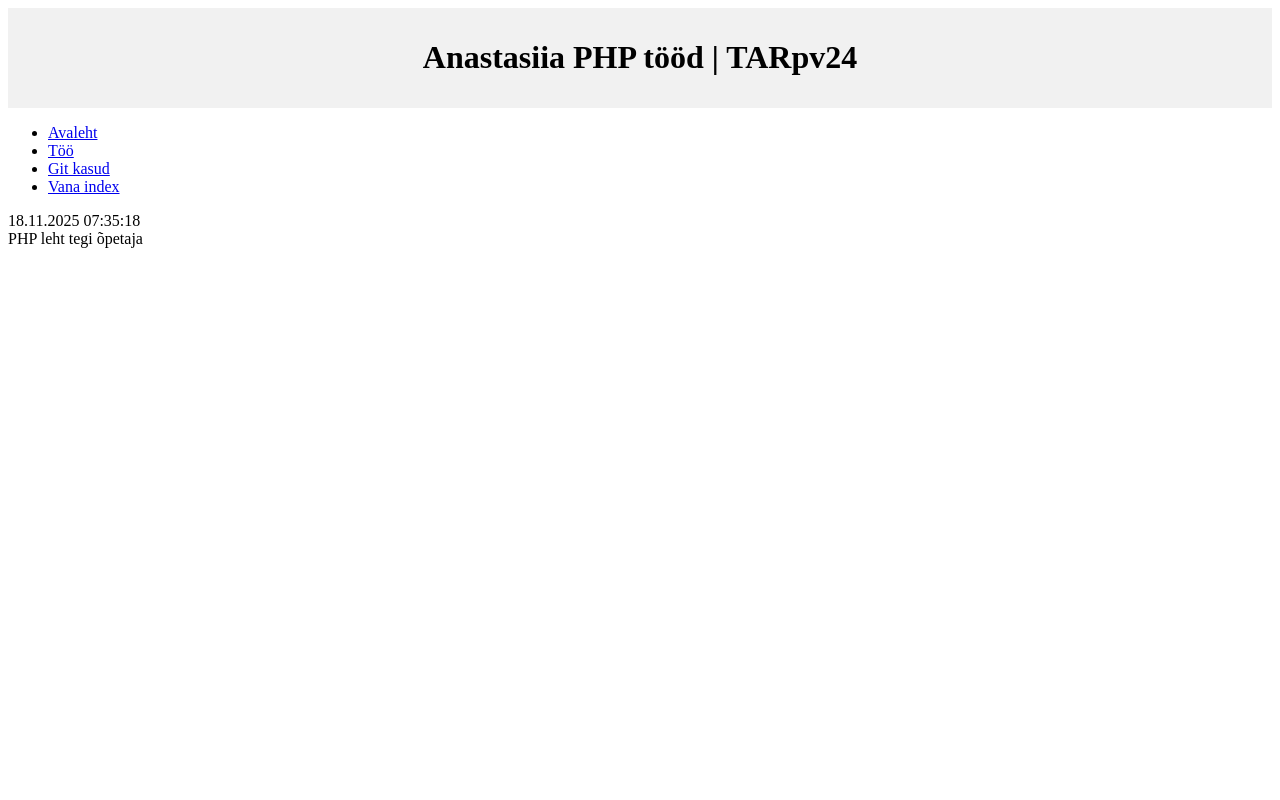
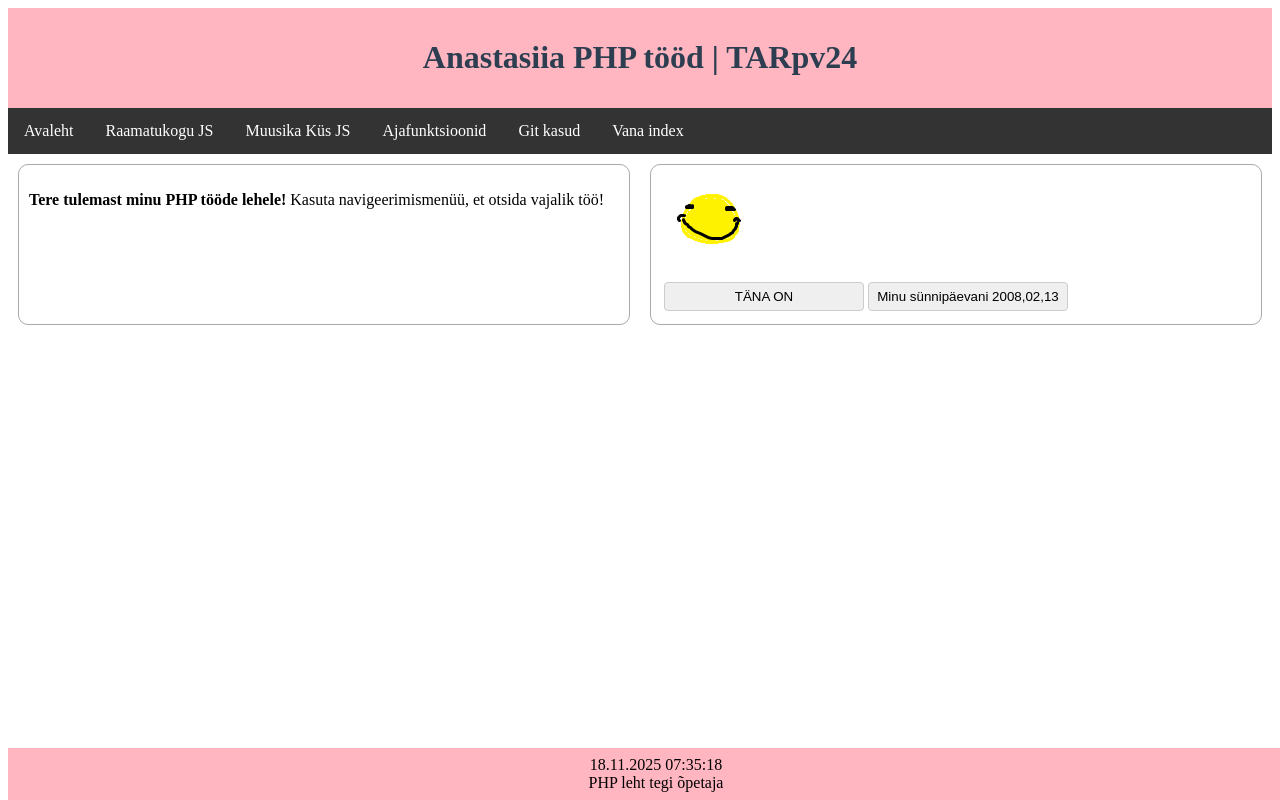
Before and after one commit to AnastasiiaRadasheva/veebPHP, a PHP site: page / in a window 1280 px wide. Run offline with PHP 8.4, Linux system fonts and the light colour scheme.

Commit message:
new fails

```diff
--- /dev/null
+++ b/content/RaamatJS.php
@@ -0,0 +1,5 @@
+<h1>Raamat</h1>
+<div id="output1"></div>
+
+<h1>Raamatukogu</h1>
+<div id="output"></div>
--- /dev/null
+++ b/content/avaleht.php
@@ -0,0 +1,4 @@
+<p>
+    <strong>Tere tulemast minu PHP tööde lehele!</strong>
+    Kasuta navigeerimismenüü, et otsida vajalik töö!
+</p>
--- a/gitKasutamine.php
+++ b/content/gitKasutamine.php
@@ -1,7 +1,7 @@
 <?php
 echo "<h2> GIT käsud </h2>>";
+echo "<ol>";
 echo "<li> Repo loomine";
-echo "<ol>";
 echo "<pre>git init</pre>";
 echo "</dt>";
 ?>
@@ -14,7 +14,7 @@ echo "</dt>";
     git config --global --list
 </pre>
 </li>
-<li>
+<li> SSH key loomine
 <pre>
     ssh-keygen -o -t rsa -C "eha20082@gmail.com"
 </pre>
--- a/index.php
+++ b/index.php
@@ -3,7 +3,10 @@
 <head>
     <meta charset="UTF-8">
     <title>PHP tööd</title>
-    <link rel="stylesheet" href="styleCSS.css">
+    <link rel="stylesheet" href="style/styleCSS.css">
+    <link rel="stylesheet" href="style/raamatukoguStyle.css">
+    <script src="js/muusika.js" defer></script>
+    <script src="js/jsSYNjaTANA.js"></script>
 </head>
 <body>
 
@@ -15,17 +18,38 @@ include("header.php");
 //navigeerimidmenüü
 include("nav.php");
 ?>
-<main>
-    <section>
+<div class = "container">
+        <div>
+        <?php
+        if (isset($_GET['link'])){
+            include('content/'.$_GET['link']);
+        }else{
+            include('content/avaleht.php');
+        }
+        ?>
+        </div>
+        <div>
+            <img src="image/smile.png" alt="pilt vabal valikul">
+            <table id = "synipaev">
+                <tr>
+                    <td>
+                        <input type="button" value="TÄNA ON" onclick="tana()">
+                        <input type="button" value="Minu sünnipäevani 2008,02,13" onclick="synnipaev()">
+                        <div id="tulemus"></div>
 
-    </section>
-</main>
+                    </td>
+                </tr>
+            </table>
+        </div>
+
+</div>
 
 <?php
 //jalus
 include("footer.php");
 ?>
 
+<script src="js/javascriptRaamat.js"></script>
 
 </body>
 </html>
--- /dev/null
+++ b/js/javascriptRaamat.js
@@ -0,0 +1,79 @@
+let raamat = {
+    pealkiri: "Tarkuse tee",
+    autor: "Jaan Tamm",
+    aasta: 2020,
+
+    kuvaKirjeldus() {
+        let output1 = document.getElementById('output1');
+        let msg = this.pealkiri + " — " + this.autor + ", " + this.aasta;
+        output1.innerHTML = 'Meetod, mis kuvab raamatu kirjelduse. ' + msg + '<br>';
+        console.log(msg);
+    },
+
+    muudaAasta(uusAasta) {
+        this.aasta = uusAasta;
+        let msg = 'Raamatu "' + this.pealkiri + '" uus aasta: ' + this.aasta;
+        document.getElementById('output1').innerHTML += 'Meetod, mis muudab väljaandmise aastat ja prindi tulemused konsooli: ' + msg + '<br>';
+        console.log(msg);
+    }
+};
+
+
+let raamatukogu = {
+    raamatud: [
+        { pealkiri: "Tarkuse tee", autor: "Jaan Tamm", aasta: 2020 },
+        { pealkiri: "Mõtete jõud", autor: "Kati Kask", aasta: 2015 },
+        { pealkiri: "Elu täis", autor: "Mati Maasikas", aasta: 1999 }
+    ],
+
+    kuvaRaamatud() {
+        let output = "";
+        this.raamatud.forEach(r => {
+            output += r.pealkiri + " — " + r.autor + ", " + r.aasta + "<br>";
+            console.log(r.pealkiri + " — " + r.autor + ", " + r.aasta);
+        });
+        document.getElementById('output').innerHTML = output;
+    },
+
+    kuvaKoguarv() {
+        let kogu = "Raamatukogus on " + this.raamatud.length + " raamatut";
+        document.getElementById('output').innerHTML += '<br>' + 'Koguarv :' +  kogu + '<br>';
+        console.log(kogu);
+    },
+
+    lisaRaamat(pealkiri, autor, aasta) {
+        this.raamatud.push({ pealkiri, autor, aasta });
+        console.log("Lisati raamat: ${pealkiri} — ${autor}, ${aasta}");
+
+
+        this.kuvaRaamatud();
+        this.kuvaKoguarv();
+    },
+
+    raamatudParast2000() {
+        let paras = this.raamatud.filter(r => r.aasta > 2000).length;
+        let prst = "Pärast 2000. aastat: " + paras + " raamatut";
+        document.getElementById('output').innerHTML += prst + '<br>';
+        console.log(prst);
+    },
+
+    otsiRaamatPealkirjaJargi(pealkiri) {
+        let leid = this.raamatud.filter(r => r.pealkiri == pealkiri); // Otsib täpselt vastava pealkirja järgi
+        let msg = "Leitud raamatud pealkirjaga '" + pealkiri + "': " + leid.length + " raamatut";
+        console.log(msg);
+        document.getElementById('output').innerHTML +='<br>'+ msg + '<br>';
+    }
+
+};
+
+raamat.kuvaKirjeldus();
+raamat.muudaAasta(2023);
+
+
+
+raamatukogu.kuvaRaamatud();
+raamatukogu.kuvaKoguarv();
+raamatukogu.lisaRaamat("Uus raamat", "Marek Metsa", 2022);
+raamatukogu.raamatudParast2000();
+//minu meetod
+raamatukogu.otsiRaamatPealkirjaJargi("Elu täis");
--- /dev/null
+++ b/js/jsSYNjaTANA.js
@@ -0,0 +1,61 @@
+/*const now = new Date();
+const paev = now.getTime();
+const kuu = now.getMonth();
+const aasta = now.getFullYear();
+const np = now.getMonth();
+
+const tunnid = now.getHours();
+const minutid = now.getMinutes();
+
+const kp = now.toLocaleDateString();
+const kellaaeg = now.toLocaleTimeString();
+const kp_kell = now.toLocaleString();
+
+
+const before = new Date(2025,5,26);
+
+const ms = now.getTime() - before.getTime();
+const paevas = ms / (1000 * 60 * 60 * 24);
+
+
+console.log("Täna on " + paev + ". päev");
+console.log("Kuu number " + kuu + ".");
+console.log("Asta on " + aasta + ".");
+console.log("Täna on " + np + ".");
+console.log("Kell on " + tunnid + ":" + minutid);
+console.log(kp);
+console.log(kellaaeg);
+console.log(kp_kell);
+console.log("Ajavahemik päevades: " + paevas);
+*/
+
+function tana() {
+    let now = new Date();
+
+    let kuupaev = now.toLocaleDateString();
+    let kellaaeg = now.toLocaleTimeString();
+    let koos = now.toLocaleString();
+
+    let tulemus = document.getElementById("tulemus");
+
+    tulemus.innerHTML = "<b>kuupäev:</b> " + kuupaev + "<br>" +
+        "<b>kellaaeg:</b> " + kellaaeg + "<br>" +
+        "<b>Kuupäev ja kellaaeg:</b> " + koos;
+
+    console.log("Kuupäev: " + kuupaev);
+    console.log("Kellaaeg: " + kellaaeg);
+    console.log("Kuupäev ja kellaaeg: " + koos);
+}
+
+function synnipaev() {
+    let tulemus = document.getElementById("tulemus");
+    let now = new Date();
+
+    let synna = new Date(2008,1,13);
+
+    let vahe = synna - now.getTime();
+    let paevad = (vahe / (1000 * 60 * 60 * 24));
+
+    tulemus.innerText = "Sünnipäevani on jäänud " + paevad + " päeva.";
+    console.log("Sünnipäevani on jäänud: " + paevad + " päeva");
+}
--- /dev/null
+++ b/js/muusika.js
@@ -0,0 +1,137 @@
+function valiMuusikud() {
+    let v1 = document.getElementById("vastus1");
+    let muusik1 = document.getElementById("muusik1");
+    let muusik2 = document.getElementById("muusik2");
+    let muusik3 = document.getElementById("muusik3");
+    let muusik4 = document.getElementById("muusik4");
+
+    let valik = [];
+
+    if (muusik1.checked) valik.push(muusik1.value);
+    if (muusik2.checked) valik.push(muusik2.value);
+    if (muusik3.checked) valik.push(muusik3.value);
+    if (muusik4.checked) valik.push(muusik4.value);
+
+    if (valik.length == 0) {
+        v1.innerText = "Palun vali vÃ¤hemalt Ã¼ks muusik!";
+    } else {
+        v1.innerText = "Valisid: " + valik +", ";
+    }
+}
+
+function valiArvamus() {
+    let v2 = document.getElementById("vastus2");
+    let arvamus = document.getElementById("arvamus").value;
+
+    if (arvamus == "") {
+        v2.innerText = "Palun kirjuta oma arvamus!";
+    } else {
+        v2.innerText = "Sinu arvamus: " + arvamus;
+    }
+}
+
+function valiKuulamisaeg() {
+    let v3 = document.getElementById("vastus3");
+    let tunnid = document.getElementById("tunnid").value;
+
+    if (tunnid == "") {
+        v3.innerText = "Palun sisesta tunnid!";
+    } else {
+        v3.innerText = "Kuulad muusikat " + tunnid + " tundi pÃ¤evas";
+    }
+}
+
+function valiRaadio() {
+    let v4 = document.getElementById("vastus4");
+    let jah = document.getElementById("jah");
+    let ei = document.getElementById("ei");
+
+    if (jah.checked) {
+        v4.innerText = "Kuulan raadiot: Jah";
+    } else if (ei.checked) {
+        v4.innerText = "Kuulan raadiot: Ei";
+    } else {
+        v4.innerText = "Palun vali raadio kuulamine!";
+    }
+}
+
+function valiJaamad() {
+    let v5 = document.getElementById("vastus5");
+    let jaamad = document.getElementById("jaamad").value;
+
+    if (jaamad == "") {
+        v5.innerText = "Palun nimeta mÃµni raadiojaam!";
+    } else {
+        v5.innerText = "Raadiojaamad: " + jaamad;
+    }
+}
+
+function valiStiil() {
+    let v6 = document.getElementById("vastus6");
+    let stiil = document.getElementById("stiil").value;
+
+    if (stiil == "") {
+        v6.innerText = "Palun vali muusika stiil!";
+    } else {
+        v6.innerText = "Valisid stiili: " + stiil;
+    }
+}
+
+function kokkuvott() {
+    let v1 = document.getElementById("vastus1").innerText;
+    let v2 = document.getElementById("vastus2").innerText;
+    let v3 = document.getElementById("vastus3").innerText;
+    let v4 = document.getElementById("vastus4").innerText;
+    let v5 = document.getElementById("vastus5").innerText;
+    let v6 = document.getElementById("vastus6").innerText;
+
+    let vastused = document.getElementById("vastused");
+
+    vastused.innerHTML =
+        v1 + "<br>" +
+        v2 + "<br>" +
+        v3 + "<br>" +
+        v4 + "<br>" +
+        v5 + "<br>" +
+        v6 + "<br><hr>";
+}
+
+function puhasta() {
+    let v1 = document.getElementById("vastus1");
+    let v2 = document.getElementById("vastus2");
+    let v3 = document.getElementById("vastus3");
+    let v4 = document.getElementById("vastus4");
+    let v5 = document.getElementById("vastus5");
+    let v6 = document.getElementById("vastus6");
+
+    let muusik1 = document.getElementById("muusik1");
+    let muusik2 = document.getElementById("muusik2");
+    let muusik3 = document.getElementById("muusik3");
+    let muusik4 = document.getElementById("muusik4");
+    let arvamus = document.getElementById("arvamus");
+    let tunnid = document.getElementById("tunnid");
+    let jah = document.getElementById("jah");
+    let ei = document.getElementById("ei");
+    let jaamad = document.getElementById("jaamad");
+    let stiil = document.getElementById("stiil");
+    let vastused = document.getElementById("vastused");
+
+    v1.innerText = "";
+    v2.innerText = "";
+    v3.innerText = "";
+    v4.innerText = "";
+    v5.innerText = "";
+    v6.innerText = "";
+
+    muusik1.checked = false;
+    muusik2.checked = false;
+    muusik3.checked = false;
+    muusik4.checked = false;
+    arvamus.value = "";
+    tunnid.value = "";
+    jah.checked = false;
+    ei.checked = false;
+    jaamad.value = "";
+    stiil.selectedIndex = 0;
+    vastused.innerHTML = "";
+}
--- a/nav.php
+++ b/nav.php
@@ -1,10 +1,14 @@
 <nav>
     <ul>
         <li><a href="?link=avaleht.php">Avaleht</a></li>
-        <li><a href="?link=too1.php">Töö</a>
+        <li><a href="?link=RaamatJS.php">Raamatukogu JS</a>
         </li>
+        <li><a href="?link=JSmuusika.php">Muusika Küs JS</a>
+        <li><a href="?link=ajafunk.php">Ajafunktsioonid</a>
+        </li>
+
         <li><a href="?link=gitKasutamine.php">Git kasud</a>
         </li>
-        <li><a href="https://anastasiiaradasheva24.thkit.ee/">Vana index</a></li>
+        <li><a href="https://anastasiiaradasheva24.thkit.ee/" target="_blank">Vana index</a></li>
     </ul>
 </nav>
--- /dev/null
+++ b/style/raamatukoguStyle.css
@@ -0,0 +1,23 @@
+
+h1 {
+    color: #2c3e50;
+}
+
+h2 {
+    color: #34495e;
+}
+
+input {
+    padding: 6px;
+    width: 200px;
+    border: 1px solid #ccc;
+    border-radius: 4px;
+}
+
+button {
+    padding: 8px 15px;
+    background-color: darkslateblue;
+    color: white;
+    border: none;
+    border-radius: 5px;
+}
--- a/style/styleCSS.css
+++ b/style/styleCSS.css
@@ -1,5 +1,66 @@
 header {
-    background-color: #f1f1f1;
+    background-color: lightpink;
     text-align: center;
     padding: 10px;
+    color: white;
 }
+
+ul {
+    list-style-type: none;
+    margin: 0;
+    padding: 0;
+    overflow: hidden;
+    background-color: #333333;
+}
+
+ul li {
+    float: left;
+}
+
+ul li a {
+    display: block;
+    color: white;
+    text-align: center;
+    padding: 14px 16px;
+    text-decoration: none;
+}
+
+ul li a:hover {
+    background-color: #111111;
+}
+
+footer {
+    background-color: lightpink;
+    text-align: center;
+    padding: 8px;
+    position: fixed;
+    width: 100%;
+    bottom: 0;
+}
+div.uuscontainer{
+    border-radius: 2px;
+    background-color: lightpink ;
+    border: solid 1px hotpink;
+    bottom: 0;
+    flex: auto;
+}
+div.container {
+    display: flex;
+    flex-direction: row;
+
+}
+@media screen and (max-width: 600px){
+    div.container{
+        flex-direction: column;
+    }
+}
+div.container > div{
+    margin:10px;
+    flex: 1;
+    padding: 10px;
+    border-radius: 10px;
+    border: solid 1px darkgray;
+}
+img{
+
+}
```
Also changed, not shown: content/JSmuusika.php (added, +91 -0 lines), content/ajafunk.php (added, +54 -0 lines), image/smile.png (added).
